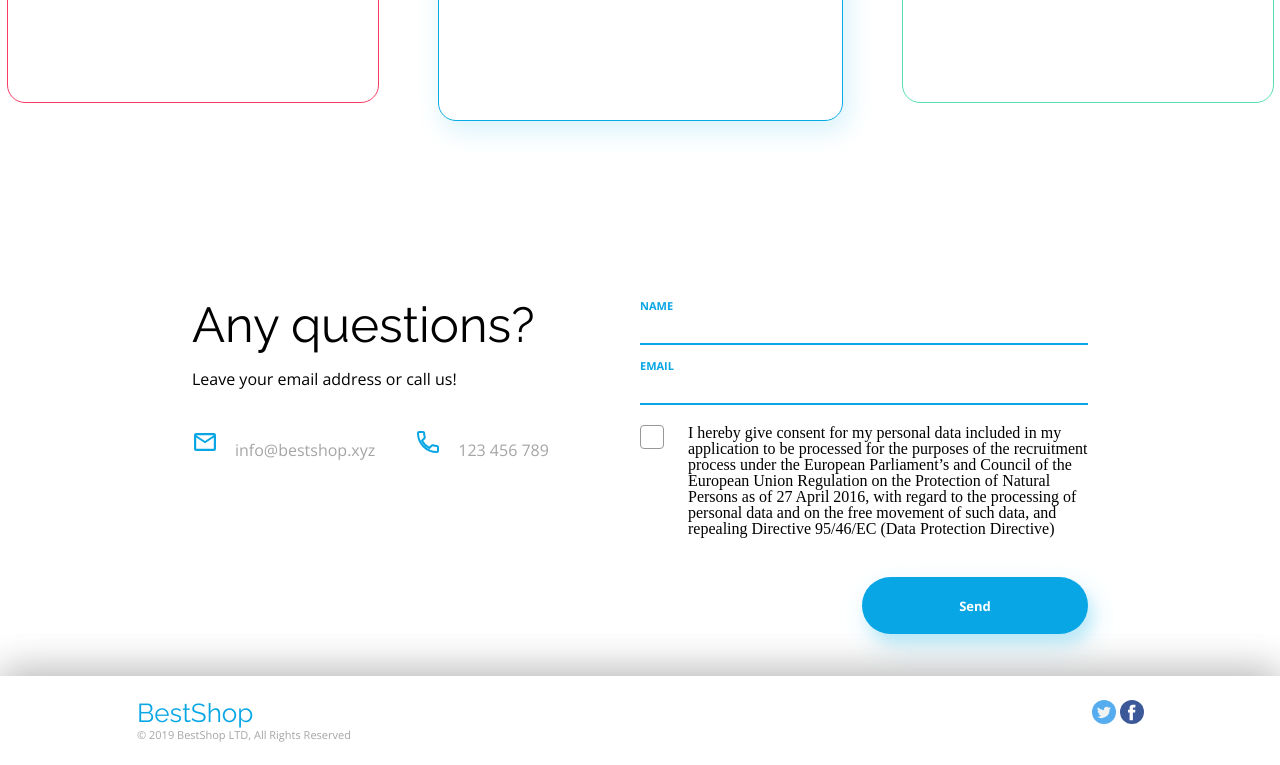
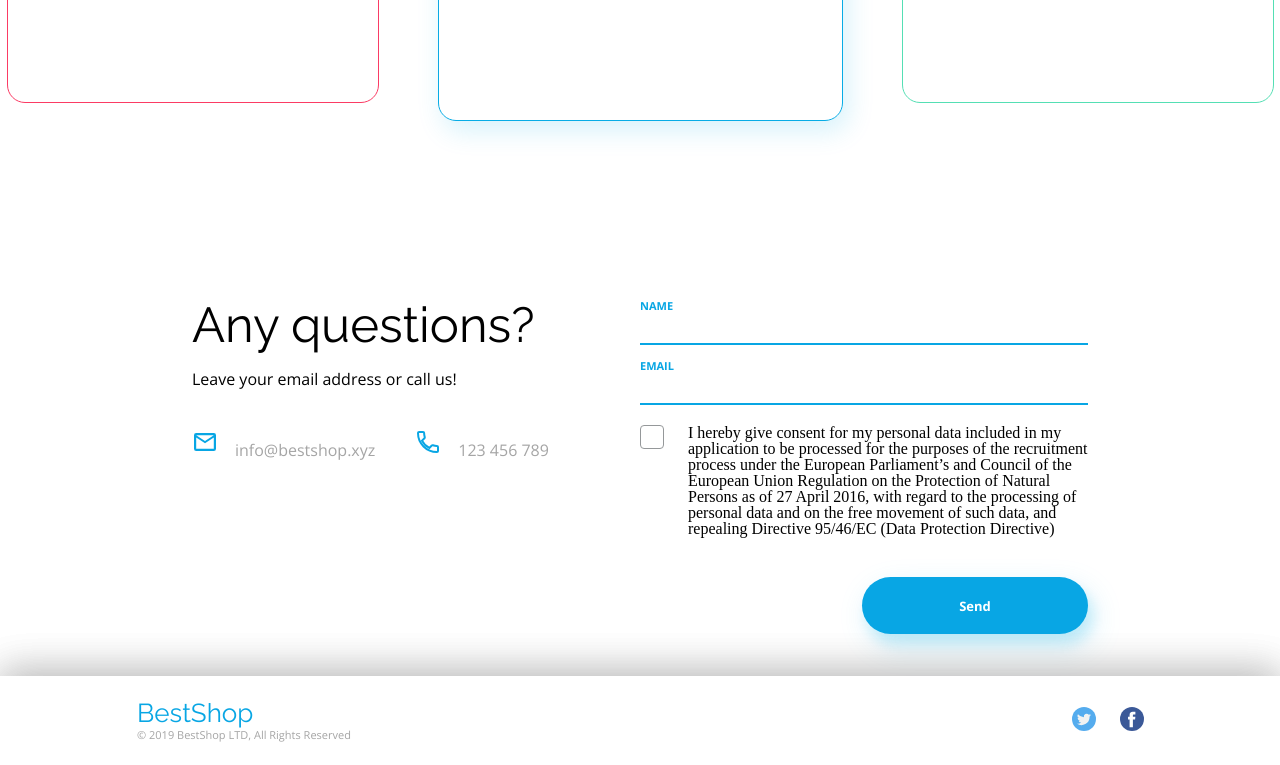
Before and after one commit to Martin-XM/BestShop-Workshop-, a plain HTML site: page index.html in a window 1280 px wide. Shown: the part 3380-4145 px from the top of the page. Drawn offline with nearby package versions, Linux system fonts and the light colour scheme.

Commit message:
Footer fix

```diff
--- a/css/style.css
+++ b/css/style.css
@@ -925,12 +925,19 @@ justify-content: flex-end;
   height: 89px;
   box-shadow: 0px -5px 40px var(--color-borders);
   opacity: 1;
-  align-content: center;
+  display: flex;
+  justify-content: center;
+
+
 }
 
 .footer-wrapper {
+  width: 100%;
+  max-width: 1600px;
   display: flex;
   justify-content: space-between;
+  align-content: center;
+  align-items: center;
 
 
 }
@@ -940,6 +947,7 @@ justify-content: flex-end;
   font-size: 26px;
   font-weight: light;
   color: var(--color-items-primary-blue);
+
 }
 
 .footer-logo span {
@@ -955,3 +963,7 @@ justify-content: flex-end;
 .footer-socials {
   margin-right: 136px;
 }
+
+.footer-socials a {
+  margin-left: 20px;
+}
```
